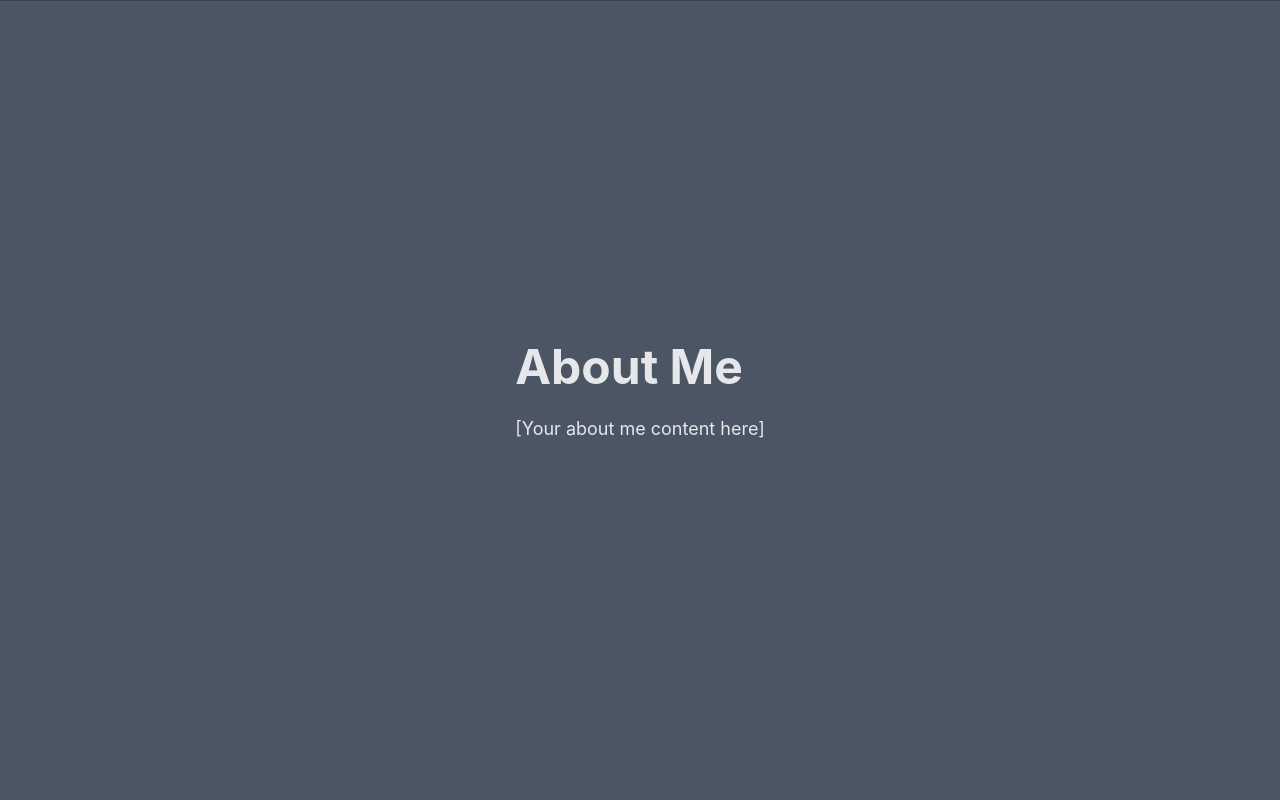
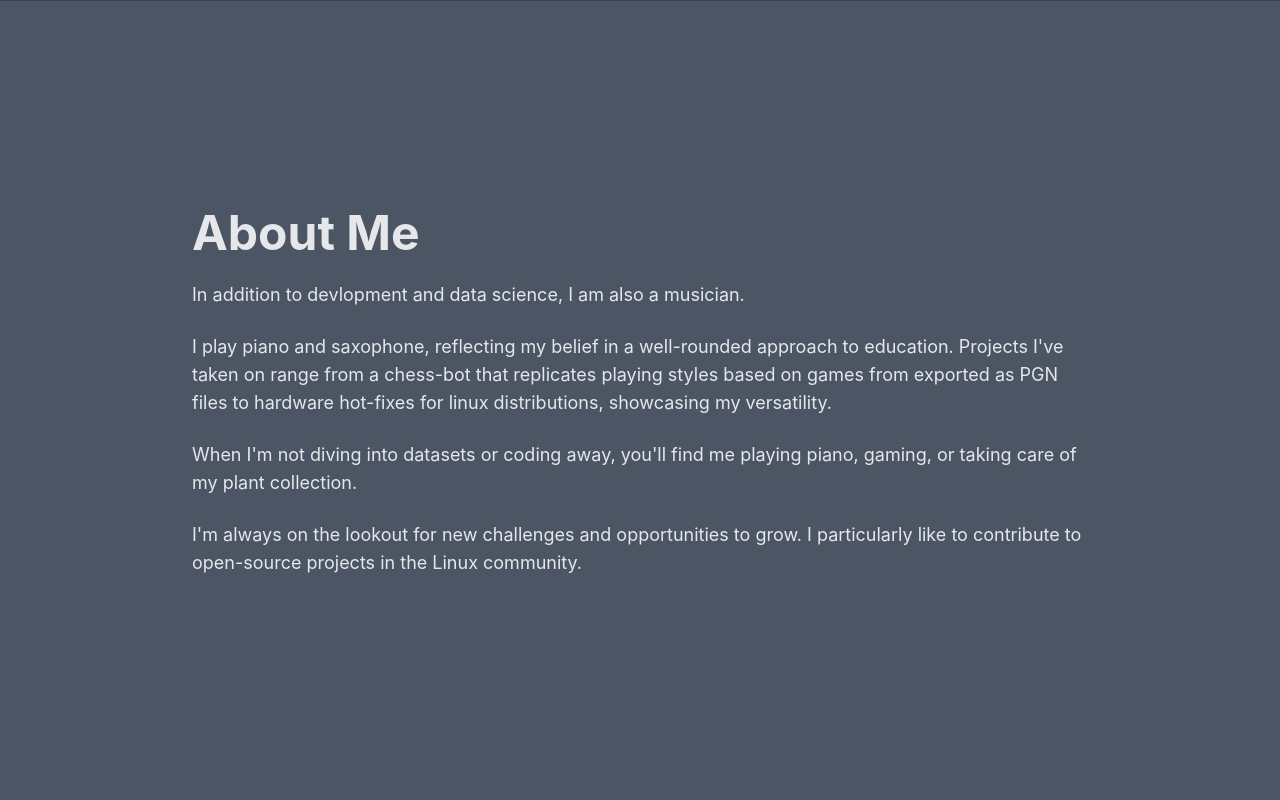
Before and after one commit to TahlonBrahic/Green-Tea-Sensory-Evaluation-With-GANs, a Flask app: page / in a window 1280 px wide. Shown: the part 863-1663 px from the top of the page. Run offline with Flask 3, Linux system fonts and the light colour scheme; style sheets or scripts are compiled from the project's sources; some libraries are stand-ins or nearby versions.

Commit message:
Finish about me section

```diff
--- a/web_app/templates/index.html
+++ b/web_app/templates/index.html
@@ -52,9 +52,21 @@ Let's unlock the power of data together!`;
     <section id="About-Me" class="min-h-screen flex items-center justify-center bg-gray-600 text-gray-200 px-4">
         <div class="max-w-4xl mx-auto text-left">
             <h1 class="text-3xl md:text-4xl lg:text-5xl font-bold">About Me</h1>
-            <p class="mt-4 text-base md:text-lg">[Your about me content here]</p>
+            <p class="mt-4 text-base md:text-lg">
+                In addition to devlopment and data science, I am also a musician.
+            </p>
+            <p class="mt-4 text-base md:text-lg">
+              I play piano and saxophone, reflecting my belief in a well-rounded approach to education. Projects I've taken on range from a chess-bot that replicates playing styles based on games from exported as PGN files to hardware hot-fixes for linux distributions, showcasing my versatility.
+            </p>
+            <p class="mt-4 text-base md:text-lg">
+                When I'm not diving into datasets or coding away, you'll find me playing piano, gaming, or taking care of my plant collection.
+            </p>
+            <p class="mt-4 text-base md:text-lg">
+                I'm always on the lookout for new challenges and opportunities to grow. I particularly like to contribute to open-source projects in the Linux community.
+            </p>
         </div>
     </section>
+
 
     <section id="Projects" class="min-h-screen flex items-center justify-center bg-gray-700 text-gray-200 px-4">
         <div class="max-w-4xl mx-auto text-left">
```
